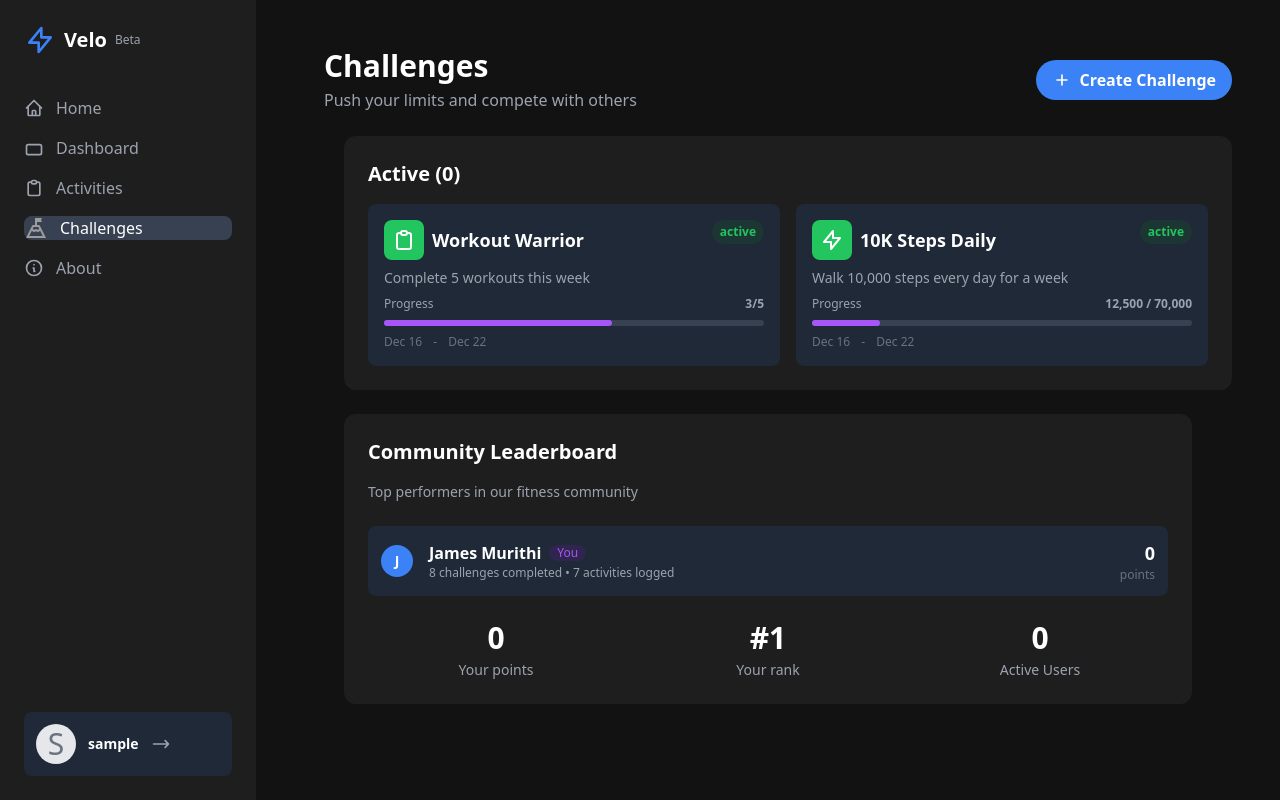
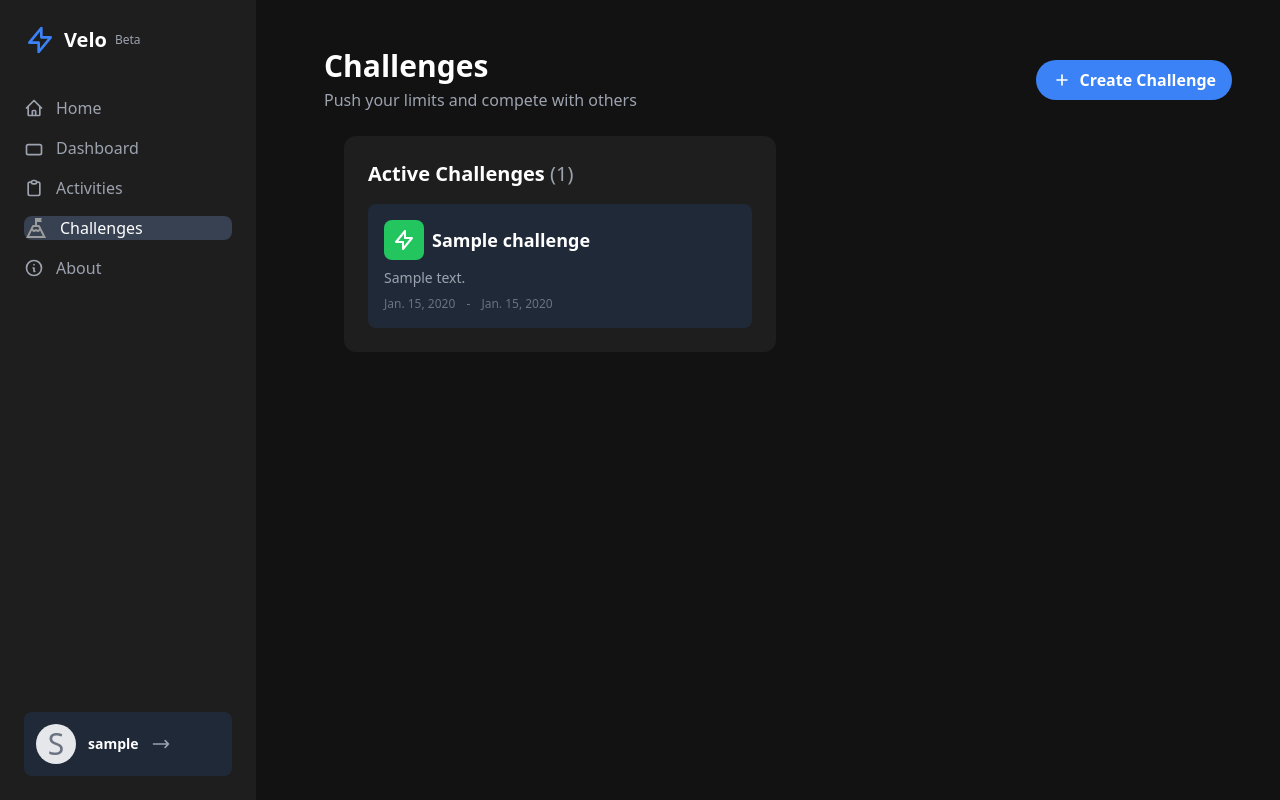
Before and after one commit to 18Mori/fitness_tracker, a Django app: page /challenges/ in a window 1280 px wide. Run offline with Django 5.2, Linux system fonts and the light colour scheme; a user stored in the database is signed in; tables that the repository leaves empty hold one stand-in row (values such as "Sample post"); some libraries are stand-ins or nearby versions.

```diff
--- a/velo_app/templates/challenges.html
+++ b/velo_app/templates/challenges.html
@@ -9,46 +9,42 @@
                 <h1 class="text-3xl font-bold ml-5">Challenges</h1>
                 <p class="text-gray-400 mt-1 ml-5">Push your limits and compete with others</p>
             </div>
-            <button class="flex items-center space-x-2 bg-blue-500 hover:bg-blue-600 text-white font-bold py-2 px-4 rounded-full transition-colors duration-200">
+            <button onclick="toggleModal('create-challenge-modal', true)" class="flex items-center space-x-2 bg-blue-500 hover:bg-blue-600 text-white font-bold py-2 px-4 rounded-full transition-colors duration-200">
                 <svg class="h-5 w-5" fill="none" stroke="currentColor" viewBox="0 0 24 24" xmlns="http://www.w3.org/2000/svg">
                     <path stroke-linecap="round" stroke-linejoin="round" stroke-width="2" d="M12 6v6m0 0v6m0-6h6m-6 0H6"></path>
                 </svg>
                 <span>Create Challenge</span>
             </button>
         </div>
-        <div class="grid grid-cols-1 lg:grid-cols-1 gap-6 mb-8 ml-10">
+
+        <div id="create-challenge-modal" class="fixed inset-0 z-50 overflow-y-auto hidden">
+            <div class="flex items-center justify-center min-h-screen px-4">
+                <div class="fixed inset-0 bg-gray-900 opacity-75"></div>
+                <div class="bg-gray-800 text-white rounded-lg p-6 max-w-lg w-full shadow-xl relative transform transition-all sm:my-8">
+                    <div class="flex justify-between items-center mb-6">
+                        <h2 class="text-2xl font-bold">Create New Challenge</h2>
+                        <button onclick="toggleModal('create-challenge-modal', false)" class="text-gray-400 hover:text-white">&times;</button>
+                    </div>
+                    <form method="post">
+                        {% csrf_token %}
+                        {{ form.as_p }}
+                        <div class="flex justify-end gap-4 mt-6">
+                            <button type="button" onclick="toggleModal('create-challenge-modal', false)" class="bg-gray-600 text-white rounded-lg py-2 px-6 hover:bg-gray-500">Cancel</button>
+                            <button type="submit" class="bg-blue-500 text-white rounded-lg py-2 px-6 flex items-center gap-2 hover:bg-blue-400">
+                                <span class="text-xl">+</span> Create Challenge
+                            </button>
+                        </div>
+                    </form>
+                </div>
+            </div>
+        </div>
+
+        <div class="grid grid-cols-1 lg:grid-cols-2 gap-6 mb-8 ml-10">
             <div class="bg-[#1e1e1e] rounded-xl p-6">
-                <div class="flex space-x-4 mb-4">
-                    <h2 class="text-xl font-bold">Active (0)</h2>
-                </div>
-                <div class="grid grid-cols-1 md:grid-cols-2 gap-4">
-                    <div class="bg-gray-800 rounded-lg p-4">
-                        <div class="flex justify-between items-start mb-2">
-                            <div class="flex items-center space-x-2">
-                                <div class="h-10 w-10 bg-green-500 rounded-lg flex items-center justify-center">
-                                    <svg class="h-6 w-6 text-white" fill="none" stroke="currentColor" viewBox="0 0 24 24" xmlns="http://www.w3.org/2000/svg">
-                                        <path stroke-linecap="round" stroke-linejoin="round" stroke-width="2" d="M9 5H7a2 2 0 00-2 2v12a2 2 0 002 2h10a2 2 0 002-2V7a2 2 0 00-2-2h-2M9 5a2 2 0 002 2h2a2 2 0 002-2M9 5a2 2 0 012-2h2a2 2 0 012 2"></path>
-                                    </svg>
-                                </div>
-                                <h3 class="font-semibold text-lg">Workout Warrior</h3>
-                            </div>
-                            <span class="text-xs text-green-500 font-semibold bg-green-900 bg-opacity-30 px-2 py-1 rounded-full">active</span>
-                        </div>
-                        <p class="text-sm text-gray-400 mb-2">Complete 5 workouts this week</p>
-                        <div class="text-xs text-gray-400 mb-2">
-                            <span>Progress</span>
-                            <span class="float-right font-semibold">3/5</span>
-                        </div>
-                        <div class="w-full bg-gray-700 rounded-full h-1.5 mb-2">
-                            <div class="bg-purple-500 h-1.5 rounded-full" style="width: 60%;"></div>
-                        </div>
-                        <div class="text-xs text-gray-500">
-                            <span>Dec 16</span>
-                            <span class="mx-2">-</span>
-                            <span>Dec 22</span>
-                        </div>
-                    </div>
-
+                <h2 class="text-xl font-bold mb-4">Active Challenges <span class="text-gray-400 font-normal">({{ user_challenges|length }})</span></h2>
+                {% if user_challenges %}
+                <div class="grid grid-cols-1 md:grid-cols-1 gap-4">
+                    {% for challenge in user_challenges %}
                     <div class="bg-gray-800 rounded-lg p-4">
                         <div class="flex justify-between items-start mb-2">
                             <div class="flex items-center space-x-2">
@@ -57,64 +53,31 @@
                                         <path stroke-linecap="round" stroke-linejoin="round" stroke-width="2" d="M13 10V3L4 14h7v7l9-11h-7z"></path>
                                     </svg>
                                 </div>
-                                <h3 class="font-semibold text-lg">10K Steps Daily</h3>
+                                <h3 class="font-semibold text-lg">{{ challenge.title }}</h3>
                             </div>
-                            <span class="text-xs text-green-500 font-semibold bg-green-900 bg-opacity-30 px-2 py-1 rounded-full">active</span>
                         </div>
-                        <p class="text-sm text-gray-400 mb-2">Walk 10,000 steps every day for a week</p>
-                        <div class="text-xs text-gray-400 mb-2">
-                            <span>Progress</span>
-                            <span class="float-right font-semibold">12,500 / 70,000</span>
-                        </div>
-                        <div class="w-full bg-gray-700 rounded-full h-1.5 mb-2">
-                            <div class="bg-purple-500 h-1.5 rounded-full" style="width: 18%;"></div>
-                        </div>
+                        <p class="text-sm text-gray-400 mb-2">{{ challenge.description }}</p>
                         <div class="text-xs text-gray-500">
-                            <span>Dec 16</span>
+                            <span>{{ challenge.start_date }}</span>
                             <span class="mx-2">-</span>
-                            <span>Dec 22</span>
+                            <span>{{ challenge.end_date }}</span>
                         </div>
                     </div>
+                    {% endfor %}
                 </div>
-            </div>
-
-            <div class="bg-[#1e1e1e] rounded-xl p-6 mr-10">
-                <h2 class="text-xl font-bold mb-4">Community Leaderboard</h2>
-                <p class="text-gray-400 text-sm mb-6">Top performers in our fitness community</p>
-
-                <ul class="space-y-4">
-                    <li class="flex items-center space-x-4 bg-gray-800 p-3 rounded-lg border border-transparent hover:border-purple-500 transition-colors duration-200">
-                        <div class="w-8 h-8 rounded-full bg-blue-500 flex items-center justify-center text-white font-bold text-sm">J</div>
-                        <div class="flex-1">
-                            <div class="flex items-center space-x-2">
-                                <span class="font-semibold">James Murithi</span>
-                                <span class="text-xs text-purple-500 bg-purple-900 bg-opacity-30 px-2 rounded-full">You</span>
-                            </div>
-                            <p class="text-xs text-gray-400">8 challenges completed • 7 activities logged</p>
-                        </div>
-                        <div class="text-right">
-                            <span class="block text-lg font-bold">0</span>
-                            <span class="block text-xs text-gray-500">points</span>
-                        </div>
-                    </li>
-                </ul>
-
-                <div class="grid grid-cols-3 gap-4 text-center mt-6">
-                    <div>
-                        <p class="text-3xl font-bold mb-1">0</p>
-                        <p class="text-sm text-gray-400">Your points</p>
-                    </div>
-                    <div>
-                        <p class="text-3xl font-bold mb-1">#1</p>
-                        <p class="text-sm text-gray-400">Your rank</p>
-                    </div>
-                    <div>
-                        <p class="text-3xl font-bold mb-1">0</p>
-                        <p class="text-sm text-gray-400">Active Users</p>
-                    </div>
-                </div>
+                {% else %}
+                <p class="text-gray-400">You have no active challenges.</p>
+                {% endif %}
             </div>
         </div>
     </div>
 </body>
+<script>
+    function toggleModal(modalId, isVisible) {
+        const modal = document.getElementById(modalId);
+        if (modal) {
+            modal.classList.toggle('hidden', !isVisible);
+        }
+    }
+</script>
 {% endblock %}
--- a/velo_app/templates/dashboard.html
+++ b/velo_app/templates/dashboard.html
@@ -42,7 +42,7 @@
                         </div>
                         <h3 class="text-xl font-semibold">Challange</h3>
                     </div>
-                    <p class="text-3xl font-bold mb-2">{{ user_activities|length }}</p>
+                    <p class="text-3xl font-bold mb-2">{{user_challenges|length}}</p>
                 </div>
             </div>
             <div class="grid grid-cols-1 lg:grid-cols-1 gap-6">
--- a/velo_app/urls.py
+++ b/velo_app/urls.py
@@ -5,8 +5,8 @@ urlpatterns = [
     path('', views.home, name='home'),
     path('about/', views.about, name='about'),
     path('admin_dashboard/', views.admin_dashboard, name='admin_dashboard'),
-    path('activities/', views.activities, name='activities'),
     path('challenges/', views.challenges, name='challenges'),
+    path('challenges/<int:pk>/', views.challenge_detail, name='challenge_detail'),
     path('dashboard/', views.dashboard, name='dashboard'),
     path('register/', views.register, name='register'),
     path('login/', views.login_user, name='login'),
@@ -14,7 +14,7 @@ urlpatterns = [
     path('account/<int:pk>/', views.account_logout, name='account_logout'),
     path('profile/', views.profile, name='profile'),
     path('profile/<int:pk>/', views.profile_detail, name='profile_detail'),
-    path('activities/', views.activities, name='activity_create'),
+    path('activities/', views.activities, name='activities'),
     path('activities/<int:pk>/', views.activity_detail, name='activity_detail'),
     path('activities/<int:pk>/edit/', views.activity_edit, name='activity_edit'),
     path('activities/<int:pk>/delete/', views.activity_delete, name='activity_delete'),
--- a/velo_app/views.py
+++ b/velo_app/views.py
@@ -86,6 +86,10 @@ def challenges(request):
         form = ChallengeForm()
     user_challenges = Challenge.objects.filter(user=request.user)
     return render(request, 'challenges.html', {'form': form, 'user_challenges': user_challenges})
+
+def increment_view_count(challenge):
+    challenge.view_count += 1
+    challenge.save()
 
 @login_required
 def challenge_detail(request, pk):
```
